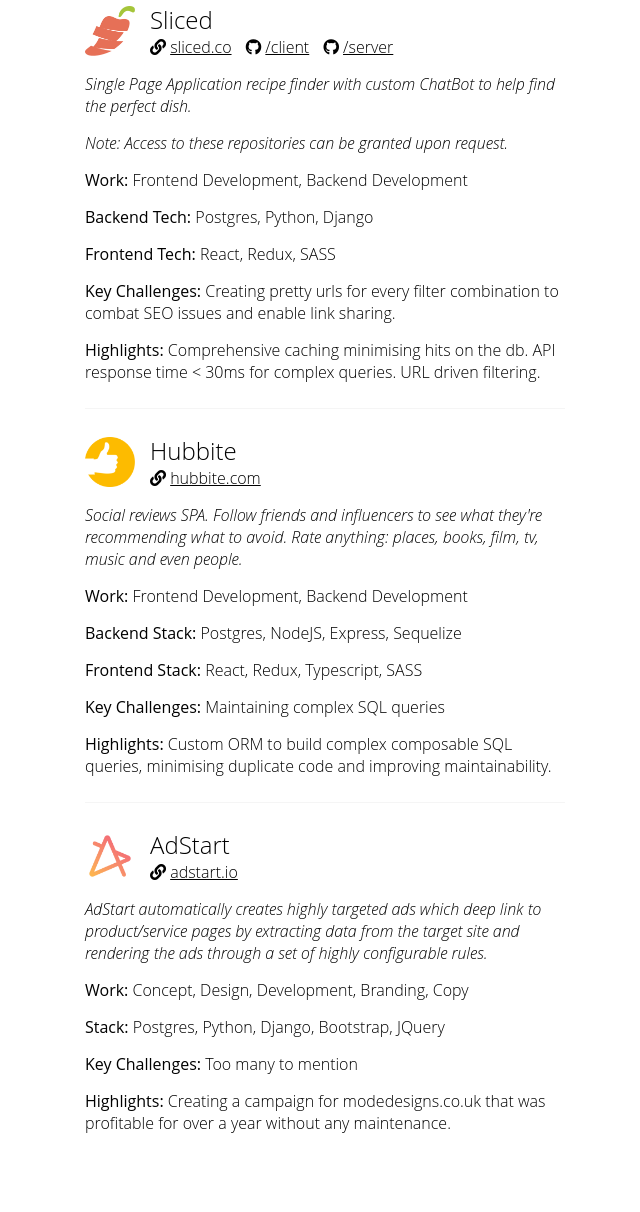
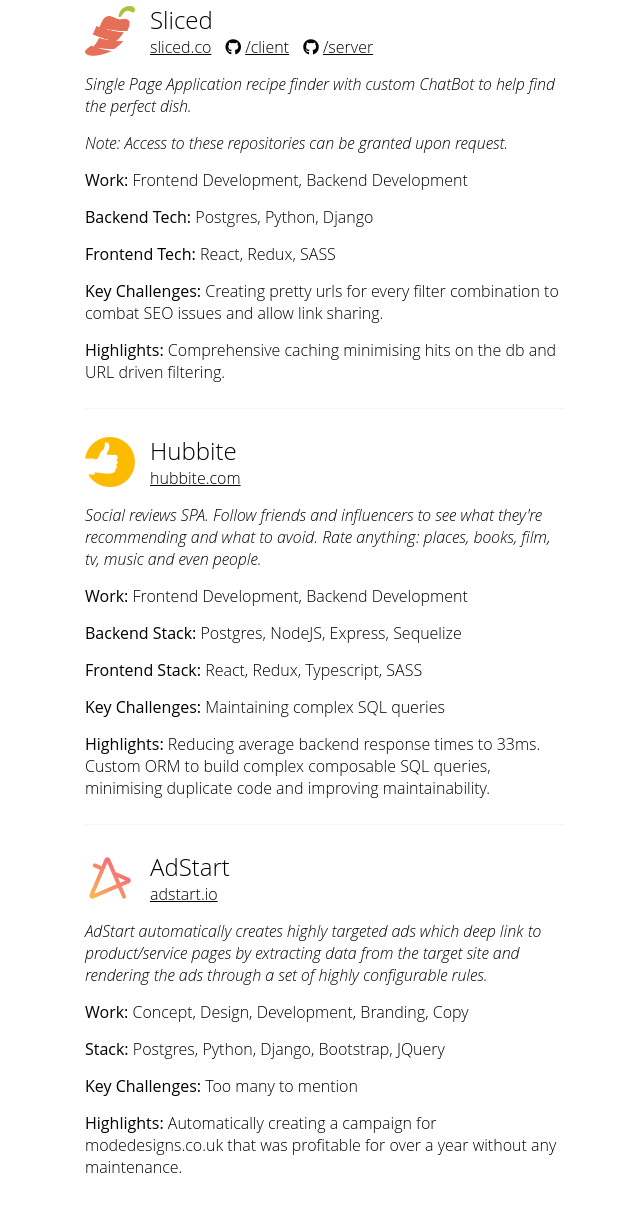
Before and after one commit to dpdenton/dpdenton.github.io, a plain HTML site: page index.html in a window 1280 px wide. Shown: the part 246-1458 px from the top of the page, without its empty margins (315-955 px from the left). Drawn offline with Linux system fonts and the light colour scheme.

Commit message:
updated content

```diff
--- a/index.html
+++ b/index.html
@@ -12,7 +12,7 @@
 <style>
 
     body {
-        font-family: "Open Sans";
+        font-family: "Open Sans", sans-serif;
         font-weight: 100;
         padding: 10px;
     }
@@ -152,7 +152,7 @@
                             <h2 class="title">Sliced</h2>
                             <div class="links">
                                 <span class="link">
-                                    <i class="fas fa-link"></i>
+
                                     <a href="https://sliced.co" target="_blank">sliced.co</a>
                                 </span>
                                 <span class="link">
@@ -178,10 +178,10 @@
                         <li class="infoItem"><span>Backend Tech:</span> Postgres, Python, Django</li>
                         <li class="infoItem"><span>Frontend Tech:</span> React, Redux, SASS</li>
                         <li class="infoItem"><span>Key Challenges:</span> Creating pretty urls for every filter
-                            combination to combat SEO issues and enable link sharing.
+                            combination to combat SEO issues and allow link sharing.
                         </li>
-                        <li class="infoItem"><span>Highlights:</span> Comprehensive caching minimising hits on the db.
-                            API response time < 30ms for complex queries. URL driven filtering.
+                        <li class="infoItem"><span>Highlights:</span> Comprehensive caching minimising hits on the db
+                            and URL driven filtering.
                         </li>
                     </ul>
                 </li>
@@ -196,14 +196,14 @@
                             <h2 class="title">Hubbite</h2>
                             <div class="links">
                                 <span class="link">
-                                    <i class="fas fa-link"></i>
+
                                     <a href="https://hubbite.com" target="_blank">hubbite.com</a>
                                 </span>
                             </div>
                         </div>
                     </div>
                     <p class="description">
-                        Social reviews SPA. Follow friends and influencers to see what they're recommending what to
+                        Social reviews SPA. Follow friends and influencers to see what they're recommending and what to
                         avoid. Rate anything: places, books, film, tv, music and even people.
                     </p>
                     <ul class="infoItems">
@@ -220,7 +220,8 @@
                             <span>Key Challenges:</span> Maintaining complex SQL queries
                         </li>
                         <li class="infoItem">
-                            <span>Highlights:</span> Custom ORM to build complex composable SQL queries, minimising
+                            <span>Highlights:</span> Reducing average backend response times to 33ms. Custom ORM to
+                            build complex composable SQL queries, minimising
                             duplicate code and improving maintainability.
                         </li>
                     </ul>
@@ -236,7 +237,7 @@
                             <h2 class="title">AdStart</h2>
                             <div class="links">
                                 <span class="link">
-                                    <i class="fas fa-link"></i>
+
                                     <a href="https://adstart.io" target="_blank">adstart.io</a>
                                 </span>
                             </div>
@@ -252,7 +253,8 @@
                         <li class="infoItem"><span>Stack:</span> Postgres, Python, Django, Bootstrap, JQuery</li>
                         <li class="infoItem"><span>Key Challenges:</span> Too many to mention
                         </li>
-                        <li class="infoItem"><span>Highlights:</span> Creating a campaign for modedesigns.co.uk that was
+                        <li class="infoItem"><span>Highlights:</span> Automatically creating a campaign for
+                            modedesigns.co.uk that was
                             profitable for over a year without any maintenance.
                         </li>
                     </ul>
@@ -275,7 +277,7 @@
                             <h2 class="title">NewsDrop</h2>
                             <div class="links">
                                 <span class="link">
-                                    <i class="fas fa-link"></i>
+
                                     <a href="https://play.google.com" target="_blank">newsdrop.app</a>
                                 </span>
                                 <span class="link">
@@ -298,8 +300,9 @@
                         <li class="infoItem"><span>Work:</span> Concept, Design, Development</li>
                         <li class="infoItem"><span>Stack:</span> Android, SQLite, NodeJS, Firebase</li>
                         <li class="infoItem">
-                            <span>Key Challenges:</span> Syncing local and remote data. Parsing AMP web pages. Storing
-                            and delivering data to user who haven't installed the app and then install the app.
+                            <span>Key Challenges:</span> Syncing local and remote data. Parsing AMP web pages.
+                            Delivering queued data to users who install the app after pages and messages have been
+                            shared with them.
                         </li>
                         <li class="infoItem">
                             <span>Highlights:</span> It works.
@@ -327,7 +330,7 @@
                             <h2 class="title">Mode Designs</h2>
                             <div class="links">
                                 <span class="link">
-                                    <i class="fas fa-link"></i>
+
                                     <a href="https://www.modedesigns.co.uk" target="_blank">modedesigns.co.uk</a>
                                 </span>
                             </div>
@@ -352,7 +355,7 @@
                             <h2 class="title">Medex Research</h2>
                             <div class="links">
                                 <span class="link">
-                                    <i class="fas fa-link"></i>
+
                                     <a href="http://www.medexresearch.com/" target="_blank">medexresearch.com</a>
                                 </span>
                             </div>
@@ -385,7 +388,7 @@
                             <h2 class="title">Form2Webservice</h2>
                             <div class="links">
                                 <span class="link">
-                                    <i class="fas fa-link"></i>
+
                                     <a href="https://norwichcarfinance.co.uk/application" target="_blank">
                                         norwichcarfinance.co.uk
                                     </a>
```
Lines whose indentation alone changed are shown as unchanged.
